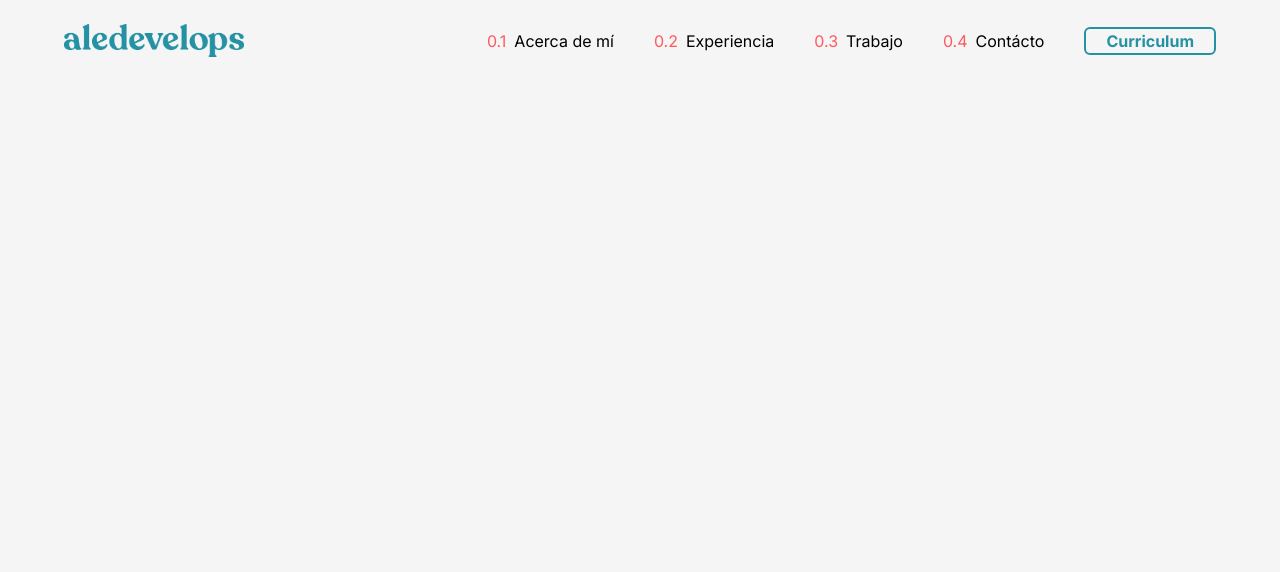
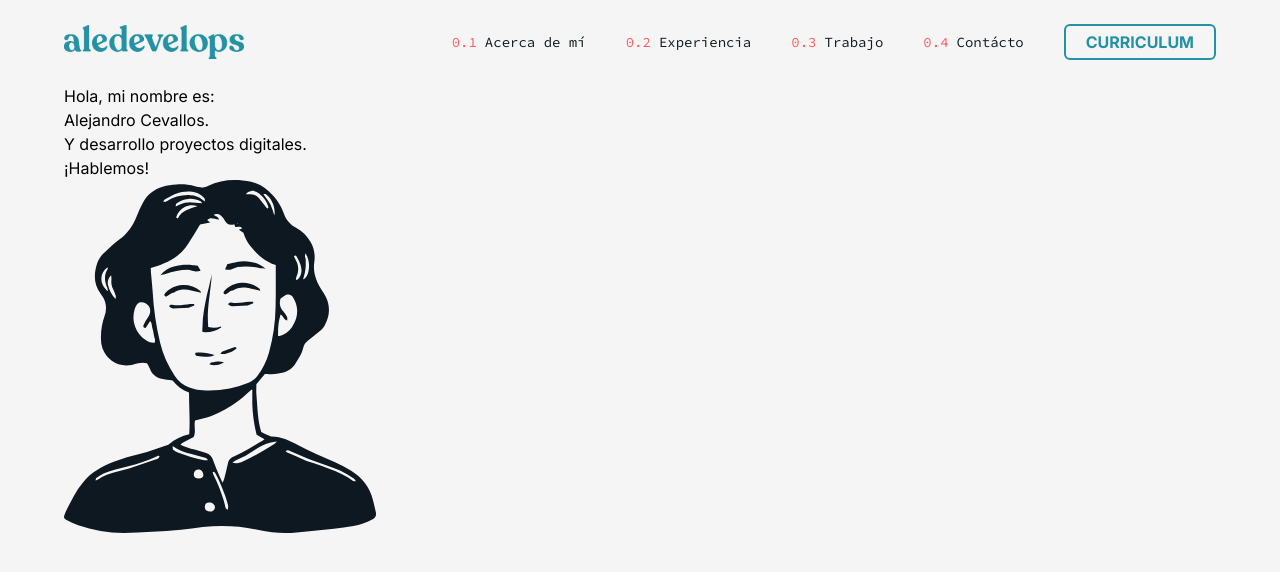
Before and after one commit to AlejandroDagobah/dagobah-landing-page, a React (Create React App) app: page / in a window 1280 px wide. Shown: the top 572 px of the page. Built offline with nearby package versions, Linux system fonts and the light colour scheme; the HTML template or start-up script is replaced by a standard one.

Commit message:
resoponsive navbar

```diff
--- a/src/App.js
+++ b/src/App.js
@@ -1,3 +1,5 @@
+import React from 'react'
+
 import Header from './components/Header'
 import Hero from './components/Hero'
 import About from "./components/About"
@@ -9,21 +11,30 @@ import Contact from './components/Contact'
 import styles from './style';
 
 function App() {
+
+  const [toggleMenu, setToggleMenu] = React.useState(false);
+
+
   return (
-    <div className={`App ${styles.paddingX}`}>
+    <div className={`App`}>
+
+      <div className={`content ${styles.paddingX}`}>
+        <div className={`${styles.flexStart}`}>
+
+            <div className={`${styles.boxWidth}`}>
+              <Header toggle={toggleMenu} setToggle={setToggleMenu}/>
+            </div>
+
+          </div>
+
           <div className={`${styles.flexStart}`}>
             <div className={`${styles.boxWidth}`}>
-          <Header/>
+              <Hero/>
             </div>
           </div>
 
           <div className={`${styles.flexStart}`}>
-        <div className={`${styles.boxWidth}`}>
 
-        </div>
-      </div>
-
-      <div className={`${styles.flexStart}`}>
             <div className={`${styles.boxWidth}`}>
               <About/>
               <Websites/>
@@ -31,8 +42,9 @@ function App() {
               <Work/>
               <Contact/>
             </div>
+
           </div>
-
+      </div>
     </div>
   );
 }
--- a/src/components/Header.jsx
+++ b/src/components/Header.jsx
@@ -1,13 +1,17 @@
 import React from "react";
 
 import {navLinks} from "../constants/index"
-import { IconMenu2 } from "@tabler/icons";
+import { IconMenu2,  IconX} from "@tabler/icons";
 
-export default function Header() {
+export default function Header(props) {
+
+    const menuTrueStyles = 'p-2 mb-36 text-primary text-4xl'
+    const menuFalseStyles = 'px-5 items-center justify-center'
+
 
     var navElements = navLinks.map((item, index)=>{
 
-        return <a href={item.link} className="nav-item px-5 flex items-center justify-center"><span className="number text-aleRed pr-2">0.{index + 1}</span> {item.title}</a>
+        return <a key={index} href={item.link} className={`flex font-sourceCodePro md:items-center md:justify-center md:px-5 md:text-secondary md:mb-0 md:text-sm sm:p-2 sm:mb-36 sm:text-primary sm:text-4xl`}><span className="number text-aleRed md:pr-2 sm:pr-6">0.{index + 1}</span> {item.title}</a>
 
     })
 
@@ -19,11 +23,22 @@ export default function Header() {
 
                 {navElements}
 
-                <a href="#" className="rounded-md border-2 border-aleBlue px-5 ml-5 text-aleBlue font-bold">Curriculum</a>
+                <a href="#" className="rounded-md border-2 border-aleBlue px-5 py-1 ml-5 text-center text-aleBlue font-bold">CURRICULUM</a>
             </nav>
-            <nav className="sm:flex md:hidden">
-                <IconMenu2  size={70} color="black" stroke={3}/>
+            <nav className="sm:flex md:hidden z-10">
+
+                <div className="icon">
+                    {props.toggle ? <IconX  size={70} color={props.toggle ? '#F5F5F5' : '#0D1821'} stroke={3} onClick={() => props.setToggle(prevToggle=>(!prevToggle))}/>  : <IconMenu2  size={70} color="black" stroke={3} onClick={() =>  props.setToggle(prevToggle=>(!prevToggle))}/> }
+                </div>
             </nav>
+
+
+            <div className={`flex transition-all duration-200 ${props.toggle ? `translate-x-0` : 'translate-x-full' }  p-40 bg-secondary fixed top-0 right-0 justify-center w-3/4 h-screen z-0 flex-col`}>
+                {navElements}
+                <a href="#" className={`rounded-3xl bg-aleBlue px-5 py-5 text-primary font-bold text-4xl text-center tracking-widest`}>CURRICULUM</a>
+
+            </div>
+
         </div>
     )
 
--- a/tailwind.config.js
+++ b/tailwind.config.js
@@ -16,6 +16,11 @@ module.exports = {
         sourceCodePro: ["Source Code Pro", "sans-serif"]
 
       },
+      letterSpacing: {
+
+        widest: '.25em'
+
+      },
     },
     screens: {
       xs: "480px",
@@ -25,6 +30,7 @@ module.exports = {
       lg: "1200px",
       xl: "1700px",
     },
+
   },
   plugins: [],
 };
```
Lines whose indentation alone changed are shown as unchanged.
